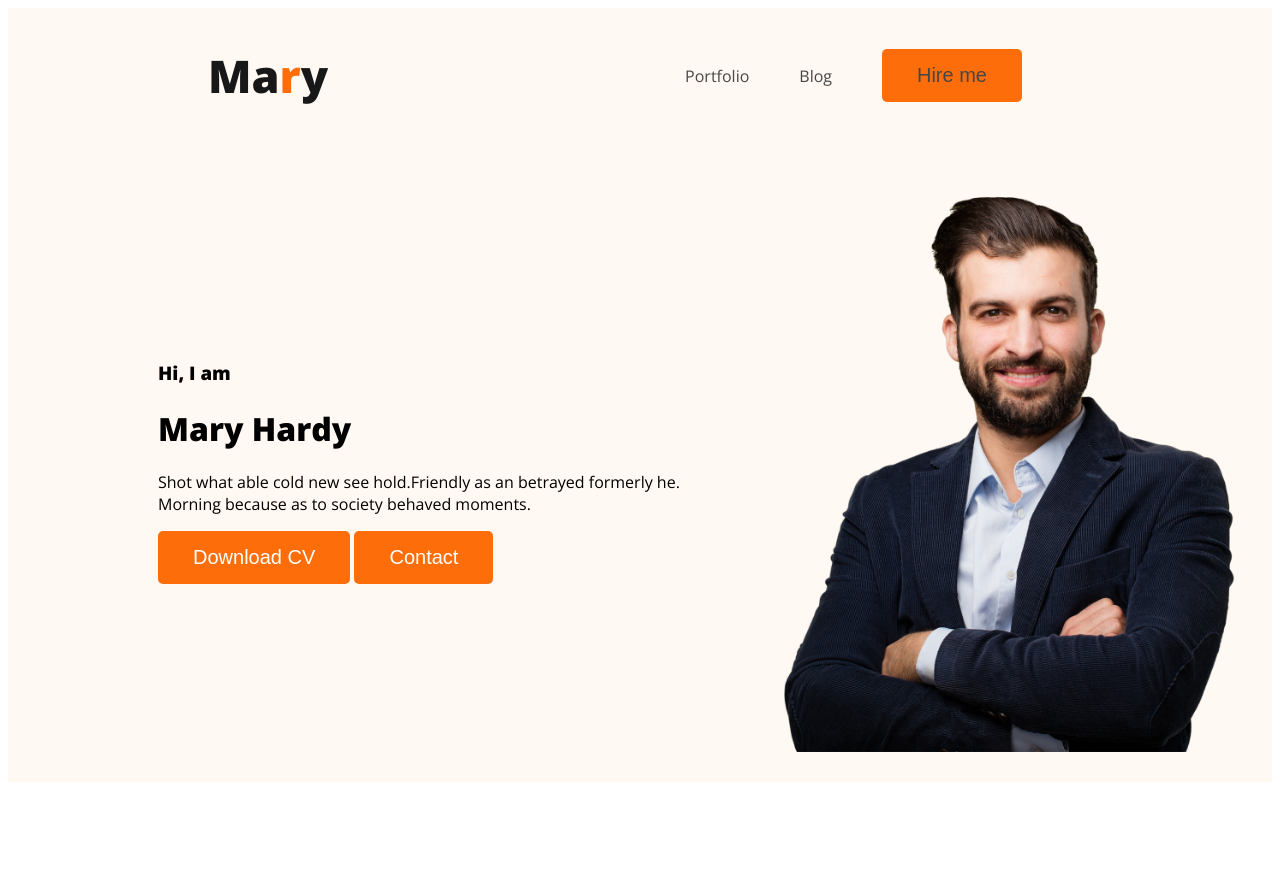
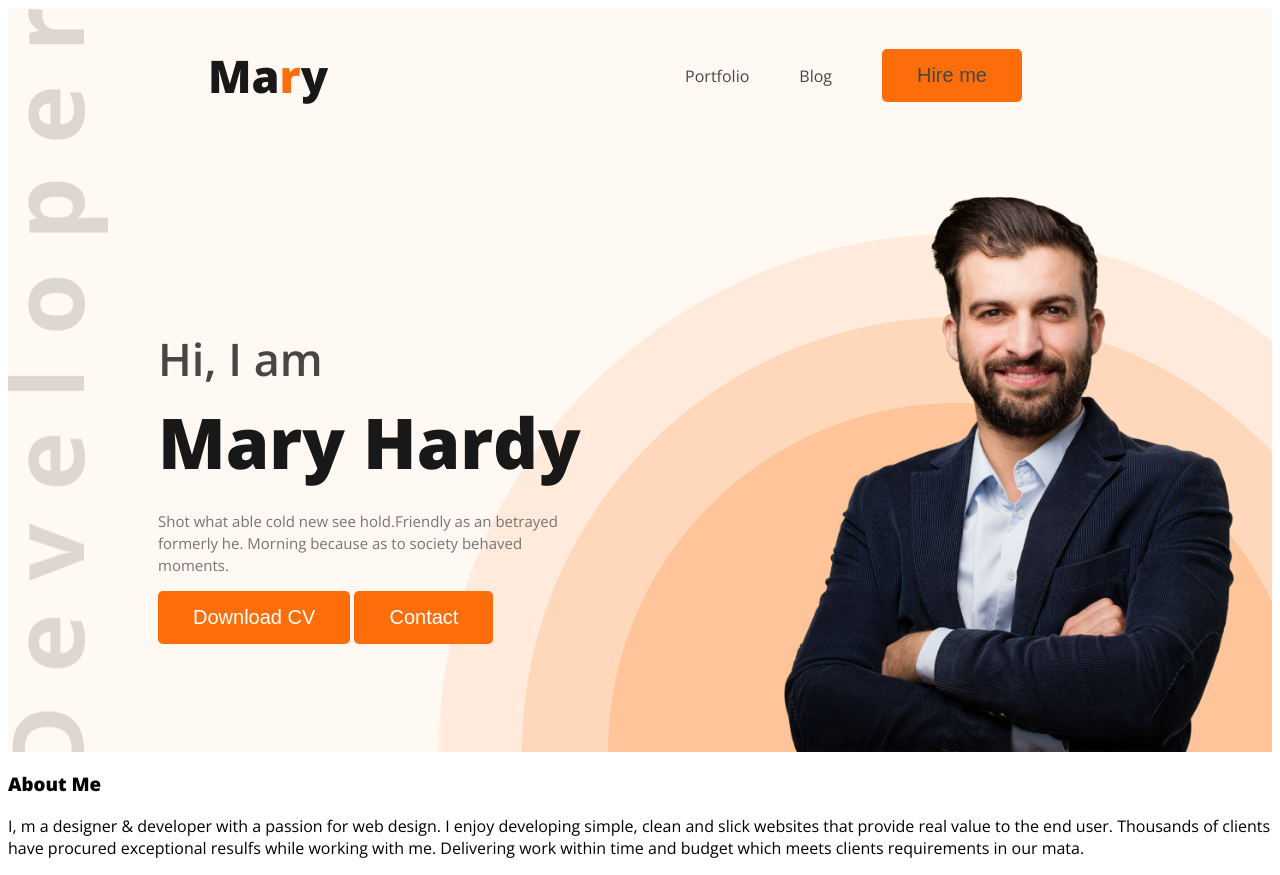
Before and after one commit to shaikot07/practice-protfolio, a plain HTML site: page index.html in a window 1280 px wide. Before the commit the page ends 800 px from the top, so only its background shows below. Drawn offline with nearby package versions, Linux system fonts and the light colour scheme.

Commit message:
finished header section

```diff
--- a/index.html
+++ b/index.html
@@ -22,7 +22,7 @@
             </nav>
             <!-- banner -->
             <div class="banner">
-                  <div>
+                  <div class="banner-content">
                         <h3 class="banner-gretting">Hi, I  am</h3>
                         <h1 class="banner-title">Mary Hardy</h1>
                         <p class="banner-description">Shot what able cold new see hold.Friendly as an betrayed formerly he. Morning because as to society behaved moments.</p>
@@ -33,7 +33,14 @@
             </div>
       </header>
       <!-- header End  -->
-      <main></main>
+      <!-- maine section start  -->
+      <main>
+          <section class="about">
+            <h3 class="section-title">About Me</h3>
+            <p class="section-description">I, m a designer & developer with a passion for web design. I enjoy developing simple, clean and slick websites that provide real value to the end user. Thousands of clients have procured exceptional resulfs while working with me. Delivering work within time and budget which meets clients requirements in our mata.</p>
+          </section>
+      </main>
+      <!-- maine section end  -->
       <footer></footer>
 </body>
 </html>
--- a/style.css
+++ b/style.css
@@ -40,16 +40,39 @@ nav a{
 }
 header{
       background-color: #FFF8F3;
+      background-image: url("images/header_bg.png"), url("images/developer.png");
+      background-repeat: no-repeat;
+      background-position: bottom right, top left;
 }
 /* banner css  */
 .banner{
-      padding: 30px 30px 30px 150px;
+      padding: 30px 30px 0px 150px;
       display: flex;
       align-items: center;
+      justify-content: space-between;
+}
+.banner-content{
+      max-width: 427px;
 }
 .banner .profile-pic{
       width: 500px;
 }
-.banner-gretting{}
-.banner-title{}
-.banner-description{}
+.banner-gretting{
+      color:  #474747;
+      font-size: 45px;
+      font-weight: 600;
+      margin-bottom: 0;
+}
+.banner-title{
+      color: #181818;
+      font-size: 70px;
+      font-weight: bold;
+      margin-top: 5px;
+      margin-bottom: 20px;
+}
+.banner-description{
+      color: #757575;
+      font-size: 15px;
+      font-weight: 400;
+      line-height: 22px;
+}
```
